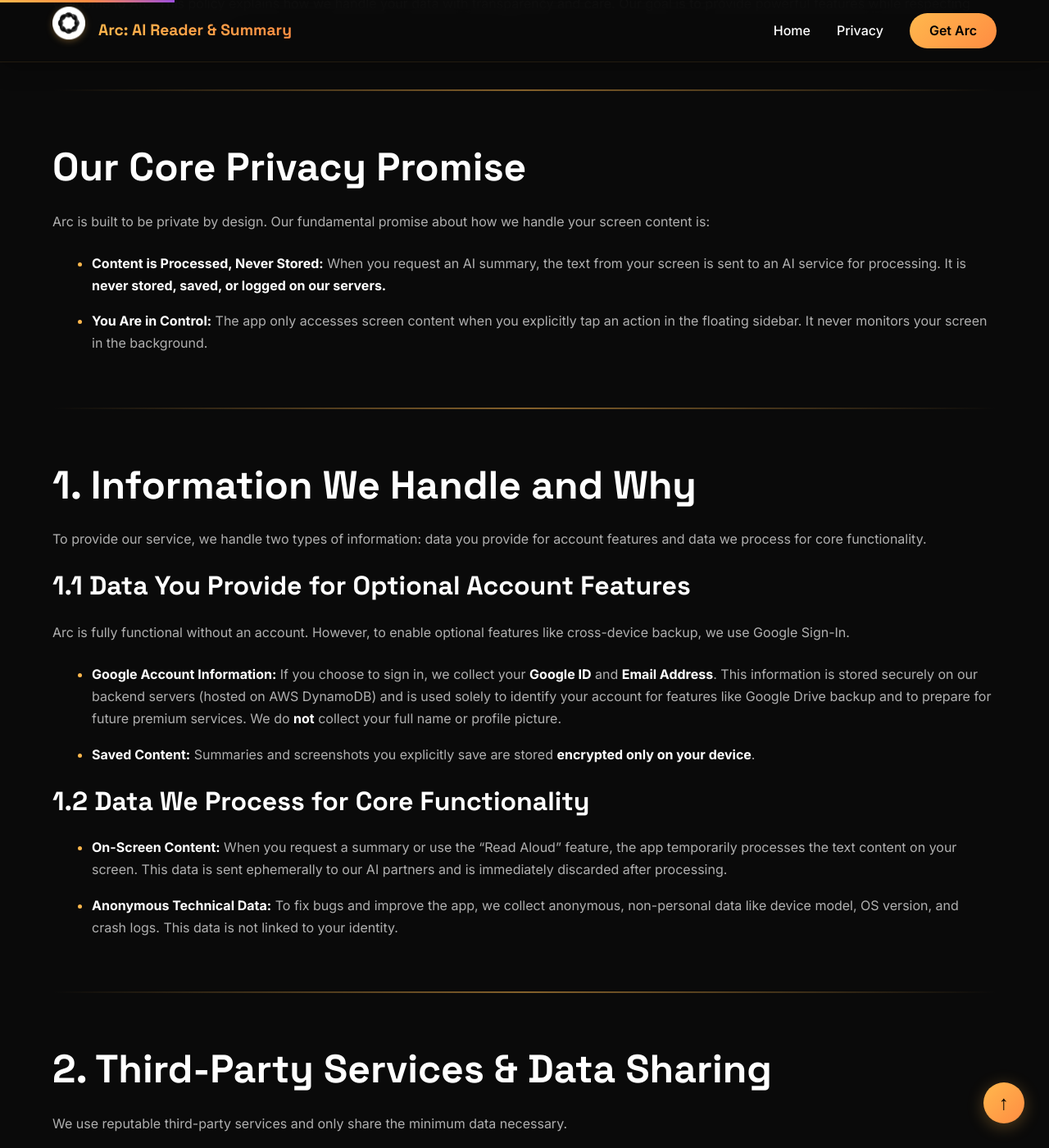
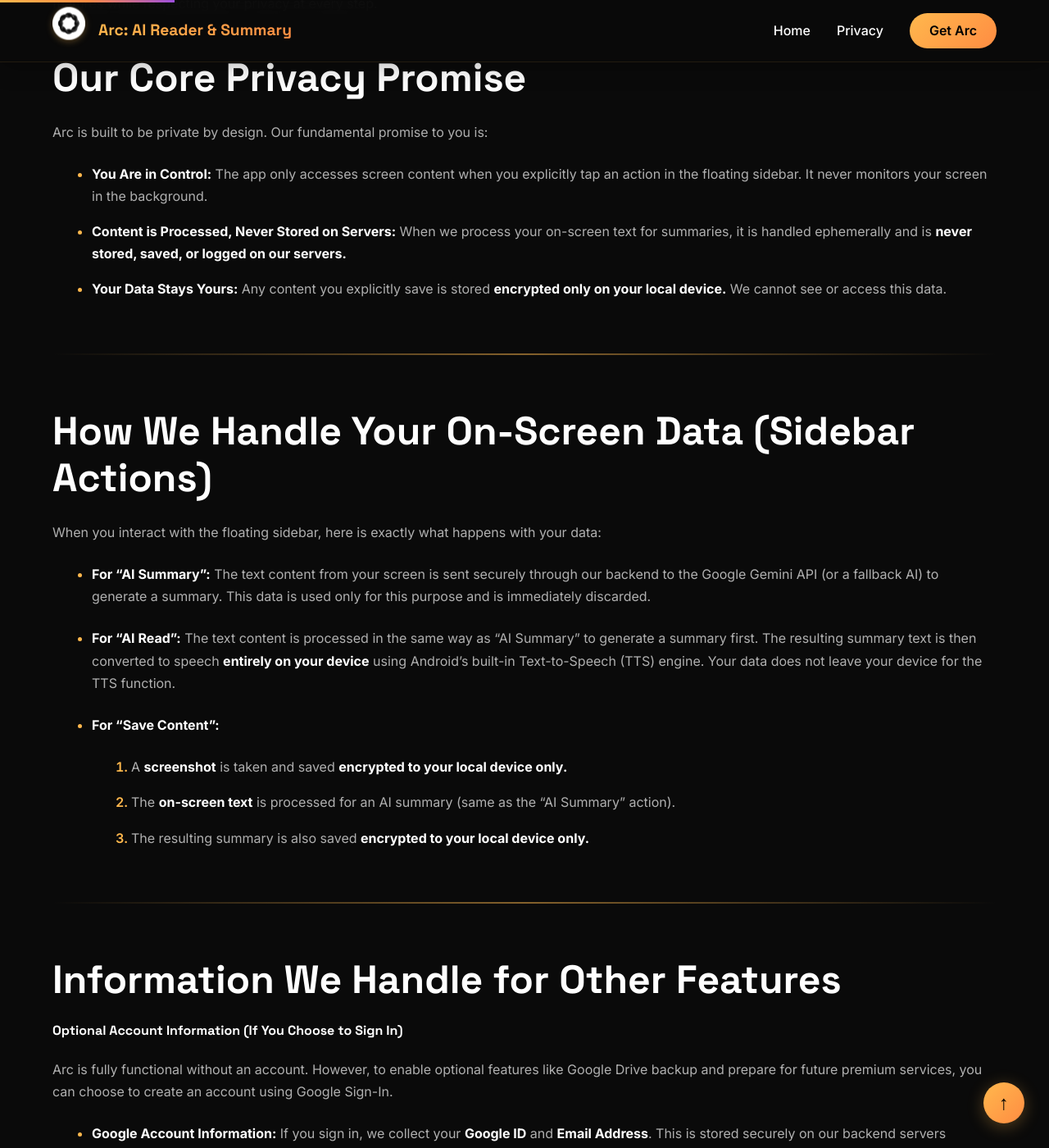
Before and after one commit to chouguleds/arc-privacy-policy, a Jekyll site: the page built from privacy.md, in a window 1280 px wide and 1400 px high, scrolled down 812 px. Shown: the whole window at 82% size. Built offline with Jekyll 4.4.1, drawn with Linux system fonts in a browser that asks for light colours; some of the changed text lies outside the part shown.

Commit message:
Update privacy policy with detailed feature explanations and simplified structure

```diff
--- a/privacy.md
+++ b/privacy.md
@@ -9,152 +9,97 @@ title: Privacy Policy - Arc: AI Reader & Summary
 
 <div class="privacy-header">
   <h1>Privacy Policy for Arc: AI Reader & Summary</h1>
-  <p><strong>Effective Date:</strong> October 7, 2025<br>
-  <strong>Last Updated:</strong> October 7, 2025</p>
+  <p><strong>Effective Date:</strong> October 7, 2025</p>
 </div>
 
 ---
 
 ## Introduction
 
-Welcome to Arc. This policy explains how we handle your data with transparency and care. Our goal is to provide powerful features while respecting your privacy at every step.
+Welcome to Arc: AI Reader & Summary. This policy explains how we handle your data with transparency and care. Our goal is to provide powerful features while respecting your privacy at every step.
+
+## Our Core Privacy Promise
+
+Arc is built to be private by design. Our fundamental promise to you is:
+
+* **You Are in Control:** The app only accesses screen content when you explicitly tap an action in the floating sidebar. It never monitors your screen in the background.
+* **Content is Processed, Never Stored on Servers:** When we process your on-screen text for summaries, it is handled ephemerally and is **never stored, saved, or logged on our servers.**
+* **Your Data Stays Yours:** Any content you explicitly save is stored **encrypted only on your local device.** We cannot see or access this data.
 
 ---
 
-## Our Core Privacy Promise
+## How We Handle Your On-Screen Data (Sidebar Actions)
 
-Arc is built to be private by design. Our fundamental promise about how we handle your screen content is:
+When you interact with the floating sidebar, here is exactly what happens with your data:
 
-* **Content is Processed, Never Stored:** When you request an AI summary, the text from your screen is sent to an AI service for processing. It is **never stored, saved, or logged on our servers.**
-* **You Are in Control:** The app only accesses screen content when you explicitly tap an action in the floating sidebar. It never monitors your screen in the background.
+* **For "AI Summary":** The text content from your screen is sent securely through our backend to the Google Gemini API (or a fallback AI) to generate a summary. This data is used only for this purpose and is immediately discarded.
+
+* **For "AI Read":** The text content is processed in the same way as "AI Summary" to generate a summary first. The resulting summary text is then converted to speech **entirely on your device** using Android's built-in Text-to-Speech (TTS) engine. Your data does not leave your device for the TTS function.
+
+* **For "Save Content":**
+    1.  A **screenshot** is taken and saved **encrypted to your local device only.**
+    2.  The **on-screen text** is processed for an AI summary (same as the "AI Summary" action).
+    3.  The resulting summary is also saved **encrypted to your local device only.**
 
 ---
 
-## 1. Information We Handle and Why
+## Information We Handle for Other Features
 
-To provide our service, we handle two types of information: data you provide for account features and data we process for core functionality.
+#### **Optional Account Information (If You Choose to Sign In)**
 
-### 1.1 Data You Provide for Optional Account Features
+Arc is fully functional without an account. However, to enable optional features like Google Drive backup and prepare for future premium services, you can choose to create an account using Google Sign-In.
 
-Arc is fully functional without an account. However, to enable optional features like cross-device backup, we use Google Sign-In.
+* **Google Account Information:** If you sign in, we collect your **Google ID** and **Email Address**. This is stored securely on our backend servers (hosted on AWS) to identify your account. We **do not** collect your full name or profile picture.
 
-* **Google Account Information:** If you choose to sign in, we collect your **Google ID** and **Email Address**. This information is stored securely on our backend servers (hosted on AWS DynamoDB) and is used solely to identify your account for features like Google Drive backup and to prepare for future premium services. We do **not** collect your full name or profile picture.
-* **Saved Content:** Summaries and screenshots you explicitly save are stored **encrypted only on your device**.
+#### **Anonymous Technical Data**
 
-### 1.2 Data We Process for Core Functionality
-
-* **On-Screen Content:** When you request a summary or use the "Read Aloud" feature, the app temporarily processes the text content on your screen. This data is sent ephemerally to our AI partners and is immediately discarded after processing.
-* **Anonymous Technical Data:** To fix bugs and improve the app, we collect anonymous, non-personal data like device model, OS version, and crash logs. This data is not linked to your identity.
+To fix bugs and improve the app, we collect anonymous, non-personal data like device model, OS version, and crash logs. This data is not linked to your identity.
 
 ---
 
-## 2. Third-Party Services & Data Sharing
+## Third-Party Services & Data Sharing
 
-We use reputable third-party services and only share the minimum data necessary.
+We use reputable third-party services and only share the minimum data necessary:
 
-<div class="section-highlight" markdown="1">
+* **Google Gemini API & OpenAI (Fallback):** For generating AI summaries. ([Google Privacy Policy](https://policies.google.com/privacy), [OpenAI Privacy Policy](https://openai.com/policies/privacy-policy))
+* **Amazon Web Services (AWS):** Our backend, which handles AI requests and stores account information, is hosted on AWS. ([AWS Privacy Policy](https://aws.amazon.com/privacy/))
+* **Google Services:** For optional Sign-In and Drive Backup features.
+* **Google AdMob:** To display banner ads to non-paying users. ([Google Ad Policy](https://policies.google.com/technologies/ads))
 
-**AI Services:**
-
-- **Google Gemini API & OpenAI (Fallback):** We share on-screen text with these AI providers when you request a summary. ([Google Privacy Policy](https://policies.google.com/privacy), [OpenAI Privacy Policy](https://openai.com/policies/privacy-policy))
-
-**Infrastructure & Services:**
-
-- **Amazon Web Services (AWS):** Our backend, which stores your account information (Google ID, email) if you sign in, is hosted on AWS. ([AWS Privacy Policy](https://aws.amazon.com/privacy/))
-- **Google Sign-In & Google Drive API:** Used for optional authentication and backup features. ([Google Privacy Policy](https://policies.google.com/privacy))
-- **Google AdMob:** We display ads to free-tier users. Upgrading to a future premium plan will remove ads. ([Google Ad Policy](https://policies.google.com/technologies/ads))
-
-</div>
-
-<div class="section-highlight" style="background: rgba(255, 184, 77, 0.15); border-left-color: var(--accent-gold);">
-  <p style="font-size: 1.1em; margin: 0;">
-    <strong>We will never sell your personal information.</strong>
-  </p>
-</div>
+**We will never sell your personal information.**
 
 ---
 
-## 3. Data Security & Retention
+## Data Security & Retention
 
-<div class="security-grid" markdown="1">
-
-<div markdown="1">
-
-**Encryption:**
-
-- All data is encrypted in transit using HTTPS/TLS
-- Account information on our servers is encrypted at rest
-- All content you save on your device is encrypted at rest
-- Protected by Android's app sandboxing (MODE_PRIVATE)
-
-</div>
-
-<div markdown="1">
-
-**Retention:**
-
-- On-screen text is never retained
-- Your local data remains until you delete it
-- Your account information is retained as long as your account is active
-- You can request account deletion at any time
-
-</div>
-
-</div>
+* **Encryption:** All data is encrypted in transit using HTTPS/TLS. All data you save on your device and any account information on our servers are encrypted at rest.
+* **Retention:** On-screen text for summaries is never retained. Your local data remains until you delete it. Your account information is retained as long as your account is active.
 
 ---
 
-## 4. Your Rights and Choices
+## Your Rights and Choices
 
-You have full control over your data:
-
-* **Manage Local Content:** Delete summaries and screenshots anytime from within the app
-* **Revoke Permissions:** Change app permissions in your device settings
-* **Optional Features:** Using Google Sign-In and Google Drive Backup is completely optional
-* **Request Account Deletion:** Contact us to delete your account and associated data
-* **Data Export:** Use Google Drive backup to export your saved content
-* **Opt Out of Ads:** Disable personalized ads in your device settings
+You have full control over your data. You can manage and delete your locally stored content, revoke permissions in your device settings, and request account deletion by contacting us. Using features like Google Sign-In and Google Drive Backup is completely optional.
 
 ---
 
-## 5. Additional Information
+## Permissions Explained
 
-### Children's Privacy
+Arc requests certain permissions to provide its features. Here's why we need them:
 
-Arc is not intended for children under 13 years of age. We do not knowingly collect personal information from children under 13.
-
-### International Data Transfers
-
-Our backend servers are located in the United States. If you are accessing Arc from outside the U.S., your information may be transferred to and processed in the U.S.
-
-### Changes to This Policy
-
-We may update this Privacy Policy from time to time. We will notify you of any material changes through the app or via email. The "Last Updated" date at the top reflects the most recent changes.
-
-### Compliance with Privacy Laws
-
-We comply with applicable privacy laws including GDPR (for European users) and CCPA (for California residents). To exercise your rights under these laws, please contact us.
+| Permission                  | Purpose                                                                                                 |
+| :-------------------------- | :------------------------------------------------------------------------------------------------------ |
+| **Accessibility Service** | To read on-screen text for our core summary and read-aloud features, activated only by your request.    |
+| **Display Over Other Apps** | To show the floating sidebar, our app's main interface.                                                 |
+| **Internet / Network State**| To communicate with AI services, our backend, and load ads.                                             |
+| **Foreground Service** | To keep the floating sidebar available and responsive while you use other apps.                         |
+| **Receive Boot Completed** | To optionally restart the sidebar service when you reboot your device, so you don't have to open the app again. |
 
 ---
 
-## 6. Contact Us
+## Contact Us
 
-If you have any questions about this policy, please contact us at:
-
-**Email:** [everythingrethink@gmail.com](mailto:everythingrethink@gmail.com)
-
-**Developer:** Rethink
-**App:** Arc: AI Reader & Summary
-
-We aim to respond to all inquiries within 7 business days.
-
----
-
-<div class="section-highlight">
-  <p style="text-align: center; font-size: 1.1em;">
-    <strong>By using Arc: AI Reader & Summary, you acknowledge that you have read and understood this Privacy Policy.</strong>
-  </p>
-</div>
+If you have any questions about this policy, please contact us at: **everythingrethink@gmail.com**
 
 ---
 
```
